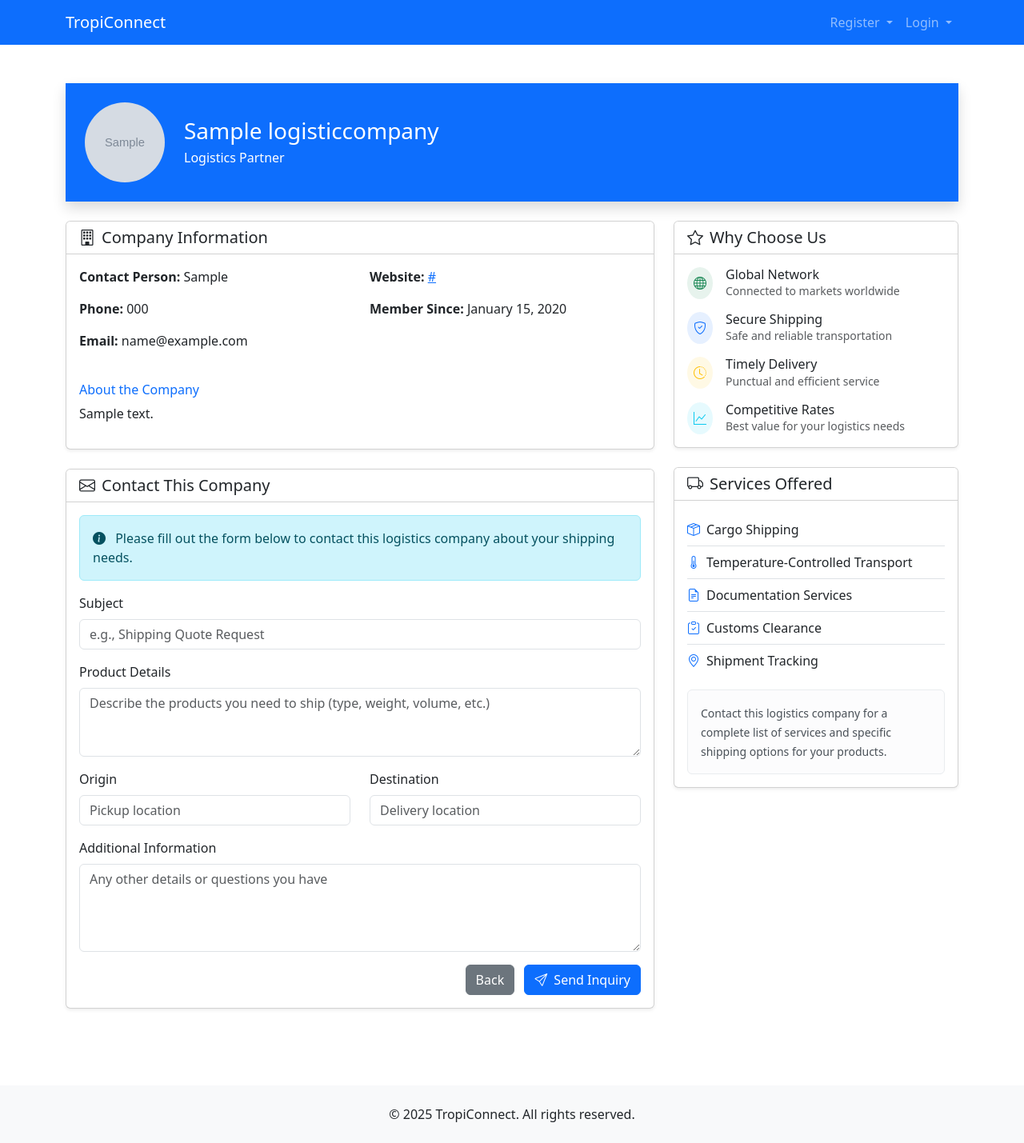
After one commit to egoist945402376/CDIDEMO, a Django app: template tropiconnect/supplychain/templates/supplychain/view_logistic_profile.html in a window 1280 px wide. The commit adds this page. Shown: the whole page at 80% size. Run offline with Django 5.2, Linux system fonts and the light colour scheme; the template is opened without the code that fills it: values that come from a table or form of the project are taken from there, others are empty; tables that the repository leaves empty hold one stand-in row (values such as "Sample post"); grey boxes marked "Sample" are stand-in pictures.

Commit message:
view logistic

```diff
--- a/tropiconnect/supplychain/templates/supplychain/farmer_home_page.html
+++ b/tropiconnect/supplychain/templates/supplychain/farmer_home_page.html
@@ -417,6 +417,7 @@
                                             </div>
                                             <div class="flex-grow-1 ms-3">
                                                 <h5 class="mb-1">
+                                                    <a href="{% url 'view_logistic_profile' logistic.id %}" class="text-decoration-none">{{ logistic.company_name }}</a>
                                                 </h5>
                                                 <p class="mb-0 text-muted"><i class="bi bi-person-fill"></i> {{ logistic.contact_person }}</p>
                                             </div>
@@ -436,6 +437,7 @@
                                             <span class="text-success">
                                                 <i class="bi bi-calendar-check"></i> Member since: {{ logistic.date_joined|date:"M d, Y" }}
                                             </span>
+                                            <a href="{% url 'view_logistic_profile' logistic.id %}" class="btn btn-sm btn-outline-primary">View Details</a>
                                         </div>
                                     </div>
                                 </div>
--- /dev/null
+++ b/tropiconnect/supplychain/templates/supplychain/view_logistic_profile.html
@@ -0,0 +1,209 @@
+{% extends "supplychain/base.html" %}
+{% load static %}
+{% load i18n %}
+{% block content %}
+
+<div class="container py-5">
+    <!-- Profile Header -->
+    <div class="row mb-4">
+        <div class="col-md-12">
+            <div class="bg-primary text-white rounded-lg p-4 shadow">
+                <div class="d-flex align-items-center">
+                    <div class="logistic-avatar me-4">
+                        {% if logistic.logo %}
+                            <img src="{{ logistic.logo.url }}" alt="{{ logistic.company_name }}" class="rounded-circle" width="100" height="100" style="object-fit: cover;">
+                        {% else %}
+                            <div class="bg-light rounded-circle d-flex align-items-center justify-content-center" style="width: 100px; height: 100px;">
+                                <i class="bi bi-truck text-primary" style="font-size: 50px;"></i>
+                            </div>
+                        {% endif %}
+                    </div>
+                    <div>
+                        <h1 class="h3 mb-1">{{ logistic.company_name }}</h1>
+                        <p class="mb-0">{% trans 'Logistics Partner' %}</p>
+                    </div>
+                </div>
+            </div>
+        </div>
+    </div>
+
+    <div class="row">
+        <!-- Company Information Card -->
+        <div class="col-md-8">
+            <div class="card shadow-sm mb-4">
+                <div class="card-header bg-white">
+                    <h5 class="mb-0"><i class="bi bi-building me-2"></i>{% trans 'Company Information' %}</h5>
+                </div>
+                <div class="card-body">
+                    <div class="row mb-3">
+                        <div class="col-md-6">
+                            <p><strong>{% trans 'Contact Person:' %}</strong> {{ logistic.contact_person }}</p>
+                            <p><strong>{% trans 'Phone:' %}</strong> {{ logistic.phone_number }}</p>
+                            <p><strong>{% trans 'Email:' %}</strong> {{ logistic.email }}</p>
+                        </div>
+                        <div class="col-md-6">
+                            {% if logistic.website %}
+                                <p><strong>{% trans 'Website:' %}</strong> <a href="{{ logistic.website }}" target="_blank">{{ logistic.website }}</a></p>
+                            {% endif %}
+                            <p><strong>{% trans 'Member Since:' %}</strong> {{ logistic.date_joined|date:"F d, Y" }}</p>
+                        </div>
+                    </div>
+
+                    <div class="mt-4">
+                        <h6 class="text-primary">{% trans 'About the Company' %}</h6>
+                        {% if logistic.bio %}
+                            <p>{{ logistic.bio }}</p>
+                        {% else %}
+                            <p class="text-muted">{% trans 'No company description available.' %}</p>
+                        {% endif %}
+                    </div>
+                </div>
+            </div>
+
+            <!-- Contact Form Card -->
+            <div class="card shadow-sm">
+                <div class="card-header bg-white">
+                    <h5 class="mb-0"><i class="bi bi-envelope me-2"></i>{% trans 'Contact This Company' %}</h5>
+                </div>
+                <div class="card-body">
+                    <div class="alert alert-info">
+                        <p class="mb-0">
+                            <i class="bi bi-info-circle-fill me-2"></i>
+                            {% trans 'Please fill out the form below to contact this logistics company about your shipping needs.' %}
+                        </p>
+                    </div>
+
+                    <form id="contactForm" class="mt-3">
+                        <div class="mb-3">
+                            <label for="subject" class="form-label">{% trans 'Subject' %}</label>
+                            <input type="text" class="form-control" id="subject" placeholder="{% trans 'e.g., Shipping Quote Request' %}">
+                        </div>
+
+                        <div class="mb-3">
+                            <label for="productDetails" class="form-label">{% trans 'Product Details' %}</label>
+                            <textarea class="form-control" id="productDetails" rows="3" placeholder="{% trans 'Describe the products you need to ship (type, weight, volume, etc.)' %}"></textarea>
+                        </div>
+
+                        <div class="row mb-3">
+                            <div class="col-md-6">
+                                <label for="origin" class="form-label">{% trans 'Origin' %}</label>
+                                <input type="text" class="form-control" id="origin" placeholder="{% trans 'Pickup location' %}">
+                            </div>
+                            <div class="col-md-6">
+                                <label for="destination" class="form-label">{% trans 'Destination' %}</label>
+                                <input type="text" class="form-control" id="destination" placeholder="{% trans 'Delivery location' %}">
+                            </div>
+                        </div>
+
+                        <div class="mb-3">
+                            <label for="message" class="form-label">{% trans 'Additional Information' %}</label>
+                            <textarea class="form-control" id="message" rows="4" placeholder="{% trans 'Any other details or questions you have' %}"></textarea>
+                        </div>
+
+                        <div class="text-end">
+                            <button type="button" class="btn btn-secondary me-2" onclick="window.history.back();">{% trans 'Back' %}</button>
+                            <button type="button" class="btn btn-primary" onclick="submitContactForm()">
+                                <i class="bi bi-send me-2"></i>{% trans 'Send Inquiry' %}
+                            </button>
+                        </div>
+                    </form>
+                </div>
+            </div>
+        </div>
+
+        <!-- Sidebar -->
+        <div class="col-md-4">
+            <!-- Why Choose Us Card -->
+            <div class="card shadow-sm mb-4">
+                <div class="card-header bg-white">
+                    <h5 class="mb-0"><i class="bi bi-star me-2"></i>{% trans 'Why Choose Us' %}</h5>
+                </div>
+                <div class="card-body">
+                    <div class="d-flex align-items-center mb-3">
+                        <div class="flex-shrink-0 bg-success bg-opacity-10 rounded-circle p-2">
+                            <i class="bi bi-globe text-success"></i>
+                        </div>
+                        <div class="flex-grow-1 ms-3">
+                            <h6 class="mb-0">{% trans 'Global Network' %}</h6>
+                            <p class="small text-muted mb-0">{% trans 'Connected to markets worldwide' %}</p>
+                        </div>
+                    </div>
+
+                    <div class="d-flex align-items-center mb-3">
+                        <div class="flex-shrink-0 bg-primary bg-opacity-10 rounded-circle p-2">
+                            <i class="bi bi-shield-check text-primary"></i>
+                        </div>
+                        <div class="flex-grow-1 ms-3">
+                            <h6 class="mb-0">{% trans 'Secure Shipping' %}</h6>
+                            <p class="small text-muted mb-0">{% trans 'Safe and reliable transportation' %}</p>
+                        </div>
+                    </div>
+
+                    <div class="d-flex align-items-center mb-3">
+                        <div class="flex-shrink-0 bg-warning bg-opacity-10 rounded-circle p-2">
+                            <i class="bi bi-clock-history text-warning"></i>
+                        </div>
+                        <div class="flex-grow-1 ms-3">
+                            <h6 class="mb-0">{% trans 'Timely Delivery' %}</h6>
+                            <p class="small text-muted mb-0">{% trans 'Punctual and efficient service' %}</p>
+                        </div>
+                    </div>
+
+                    <div class="d-flex align-items-center">
+                        <div class="flex-shrink-0 bg-info bg-opacity-10 rounded-circle p-2">
+                            <i class="bi bi-graph-up text-info"></i>
+                        </div>
+                        <div class="flex-grow-1 ms-3">
+                            <h6 class="mb-0">{% trans 'Competitive Rates' %}</h6>
+                            <p class="small text-muted mb-0">{% trans 'Best value for your logistics needs' %}</p>
+                        </div>
+                    </div>
+                </div>
+            </div>
+
+            <!-- Services Card -->
+            <div class="card shadow-sm">
+                <div class="card-header bg-white">
+                    <h5 class="mb-0"><i class="bi bi-truck me-2"></i>{% trans 'Services Offered' %}</h5>
+                </div>
+                <div class="card-body">
+                    <ul class="list-group list-group-flush">
+                        <li class="list-group-item px-0">
+                            <i class="bi bi-box-seam text-primary me-2"></i>{% trans 'Cargo Shipping' %}
+                        </li>
+                        <li class="list-group-item px-0">
+                            <i class="bi bi-thermometer-half text-primary me-2"></i>{% trans 'Temperature-Controlled Transport' %}
+                        </li>
+                        <li class="list-group-item px-0">
+                            <i class="bi bi-file-earmark-text text-primary me-2"></i>{% trans 'Documentation Services' %}
+                        </li>
+                        <li class="list-group-item px-0">
+                            <i class="bi bi-clipboard-check text-primary me-2"></i>{% trans 'Customs Clearance' %}
+                        </li>
+                        <li class="list-group-item px-0">
+                            <i class="bi bi-geo-alt text-primary me-2"></i>{% trans 'Shipment Tracking' %}
+                        </li>
+                    </ul>
+
+                    <div class="alert alert-light mt-3 mb-0">
+                        <small>{% trans 'Contact this logistics company for a complete list of services and specific shipping options for your products.' %}</small>
+                    </div>
+                </div>
+            </div>
+        </div>
+    </div>
+</div>
+
+<!-- Script for contact form submission -->
+<script>
+    function submitContactForm() {
+        // In a real application, this would send the form data to the server
+        // For demo purposes, we'll just show an alert
+        alert('This is a demo. In a real application, your message would be sent to the logistics company.');
+
+        // Reset the form
+        document.getElementById('contactForm').reset();
+    }
+</script>
+
+{% endblock %}
```
